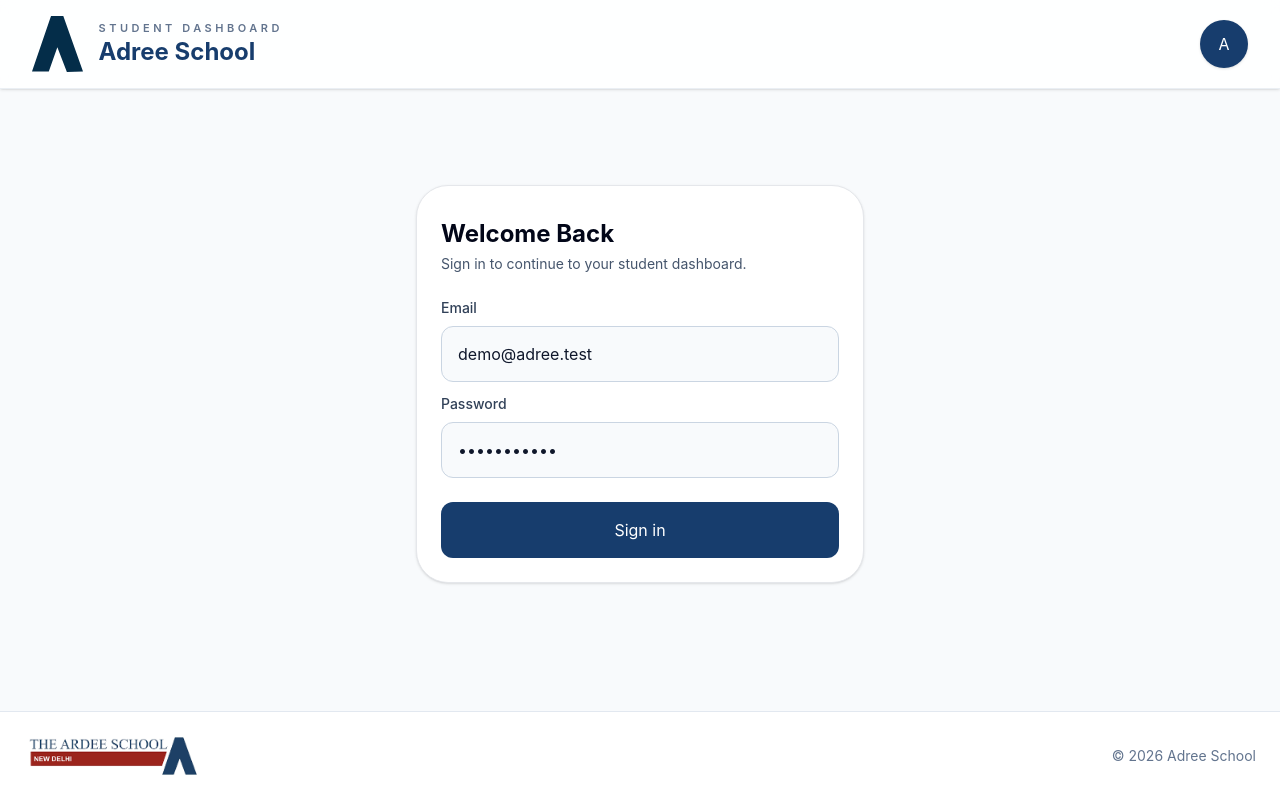
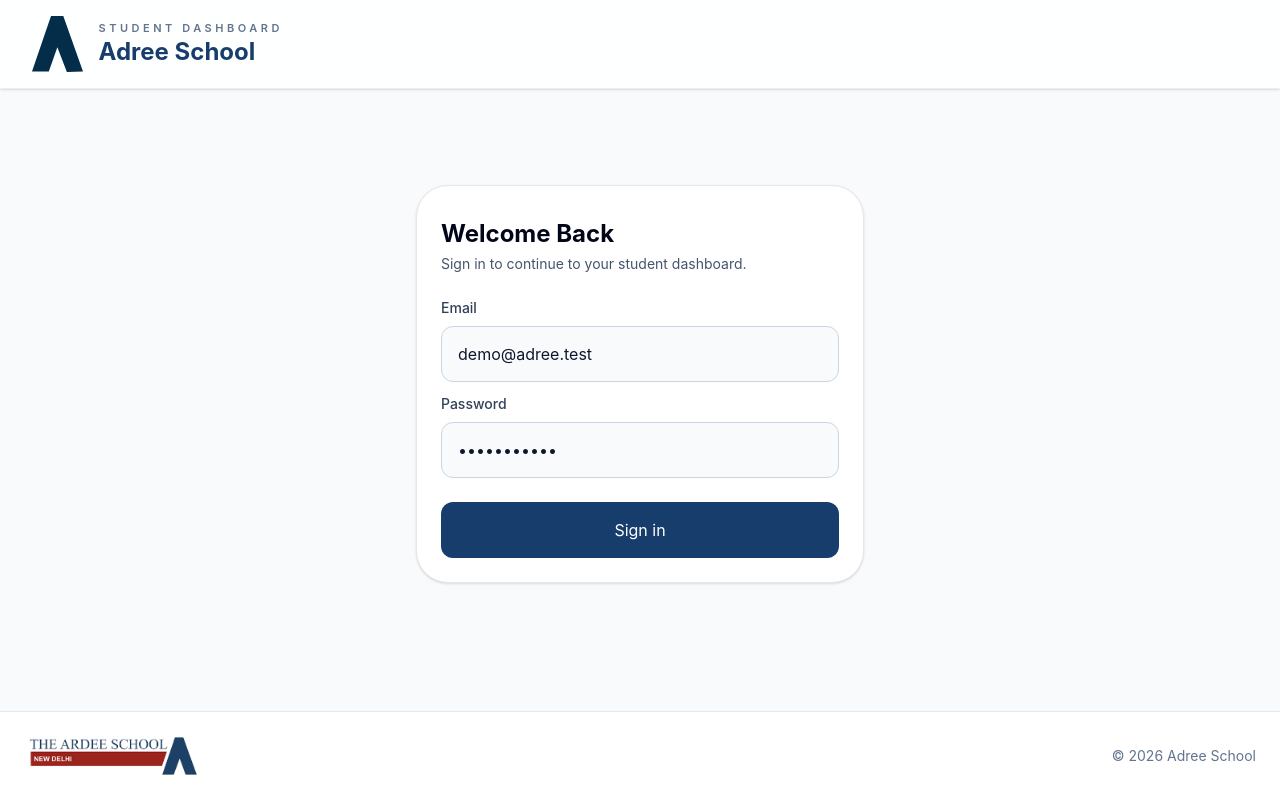
Before and after one commit to mystrystar/Adree_School, a React (Vite) app: page / in a window 1280 px wide. Built offline with nearby package versions, Linux system fonts and the light colour scheme.

Commit message:
minor check for authenticated

```diff
--- a/src/components/Header.tsx
+++ b/src/components/Header.tsx
@@ -4,6 +4,7 @@ import { APP_TITLE, AUTH_STORAGE_KEY, DASHBOARD_LABEL, LOGOUT_TEXT, PROFILE_ARIA
 
 export const Header = () => {
   const [menuOpen, setMenuOpen] = useState(false)
+  const isAuthenticated = window.localStorage.getItem(AUTH_STORAGE_KEY) === 'true'
 
   const handleLogout = () => {
     window.localStorage.setItem(AUTH_STORAGE_KEY, 'false')
@@ -23,6 +24,7 @@ export const Header = () => {
           </div>
         </div>
 
+        {isAuthenticated ? (
           <div className="relative">
             <button
               aria-label={PROFILE_ARIA_LABEL}
@@ -43,6 +45,7 @@ export const Header = () => {
               </div>
             ) : null}
           </div>
+        ) : null}
       </div>
     </header>
   )
```
Lines whose indentation alone changed are shown as unchanged.
